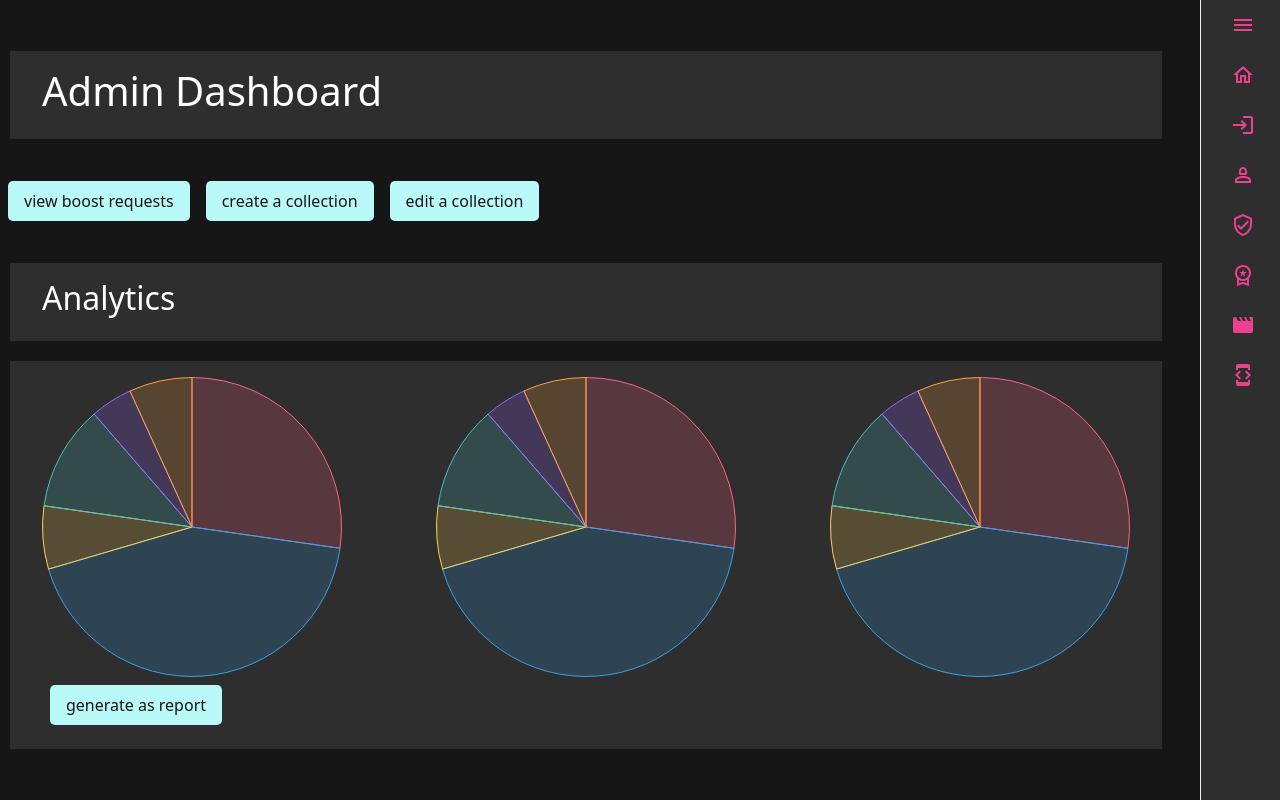
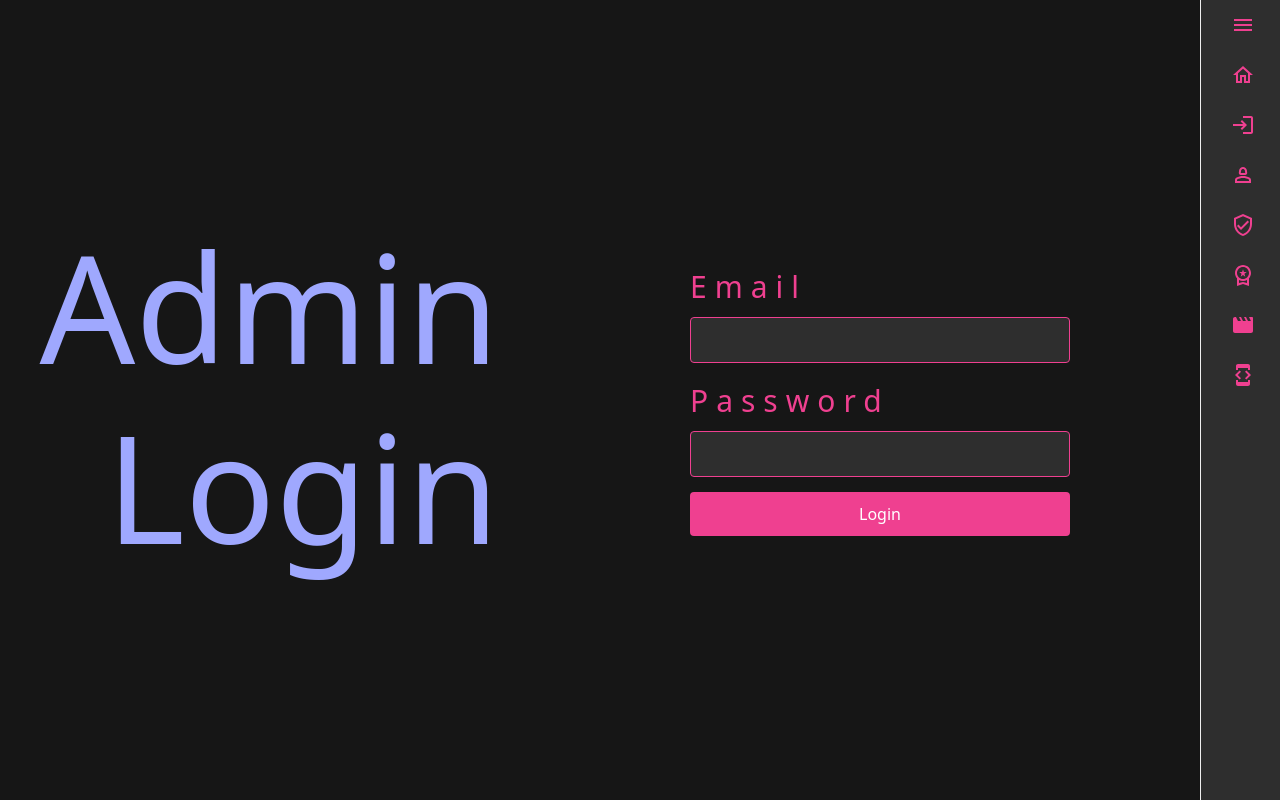
Before and after one commit to Isuru2701/Yolo2.0, a React (Create React App) app: page /admin in a window 1280 px wide. Built offline with nearby package versions, Linux system fonts and the light colour scheme.

Commit message:
finished admin-login

```diff
--- a/src/components/admin/AdminDashboard.js
+++ b/src/components/admin/AdminDashboard.js
@@ -1,6 +1,5 @@
 import React from "react";
 import '../../styles/admin.css';
-import { Chart } from "react-chartjs-2";
 import ChartComponent from "../elements/Chart";
 export default function AdminDashboard() {
     return (
--- a/src/components/admin/AdminLogin.js
+++ b/src/components/admin/AdminLogin.js
@@ -1,7 +1,38 @@
-import React from "react";
+import React, { useState } from "react";
+import '../../styles/user.css';
+export default function AdminLogin() {
+    const [username, setUsername] = useState("");
+    const [password, setPassword] = useState("");
 
-export default function AdminLogin() {
+    const handleLogin = (event) => {
+        event.preventDefault(); // Prevent the form from refreshing the page
+
+        // Here you can handle the login logic (e.g., send the username and password to your server)
+
+        console.log(`Logging in with username: ${username} and password: ${password}`);
+    };
+
     return (
-        <></>
+        <>
+            <div className="registration-container">
+
+                <div className="login-section">
+                    <h2 className="registration-heading">Admin Login</h2>
+                </div>
+                <form className="registration-form" onSubmit={handleLogin}>
+                    <div className="form-group">
+                        <label htmlFor="email">Email</label>
+                        <input type="email" id="email" name="email" required onChange={(e) => setUsername(e.target.value)} />
+                    </div>
+                    <div className="form-group">
+                        <label htmlFor="password">Password</label>
+                        <input type="password" id="password" name="password" required onChange={(e) => setPassword(e.target.value)} />
+                    </div>
+                    <button className='login-button' type="submit">Login</button>
+                    <br></br>
+                </form>
+
+            </div>
+        </>
     );
 }
--- a/src/index.js
+++ b/src/index.js
@@ -67,7 +67,8 @@ root.render(
           <Route path='/cancel' element={<Cancel />} />
           <Route path='/success' element={<Success />} />
 
-          <Route path='/admin' element={<AdminDashboard />} />
+          <Route path='/admin' element={<AdminLogin />} />
+          <Route path='/admin/dashboard' element={<AdminDashboard />} />
           <Route path='/admin/collections' element={<ManageCollections />} />
           <Route path='/admin/requests' element={<ApproveRequests />} />
 
--- a/src/styles/admin.css
+++ b/src/styles/admin.css
@@ -1,7 +1,6 @@
 .admin-dashboard-container {
   background-color: var(--base-black);
   justify-content: center;
-  align-items:start;
   display: flex;
   flex-direction: column;
   width:100%;
```
